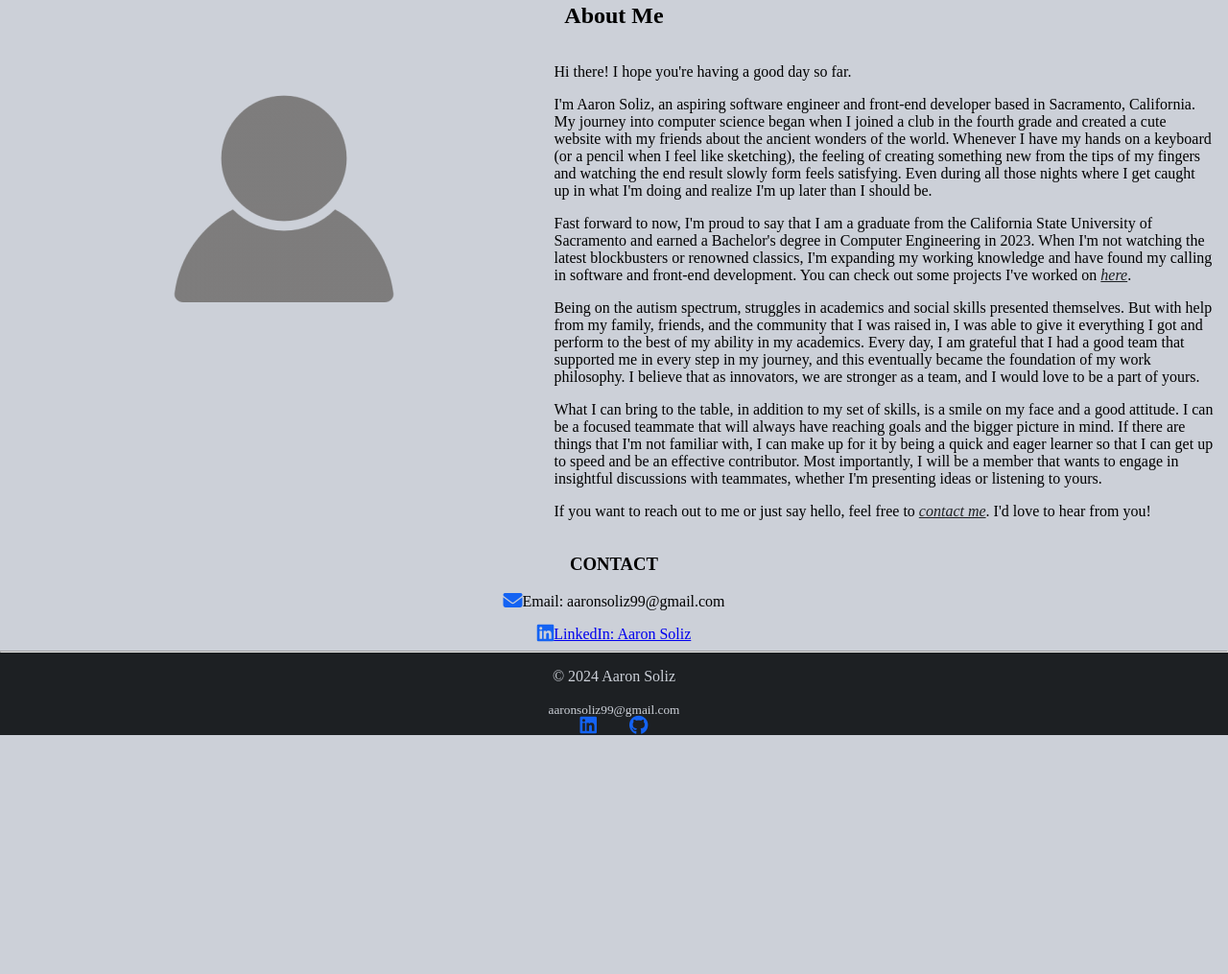
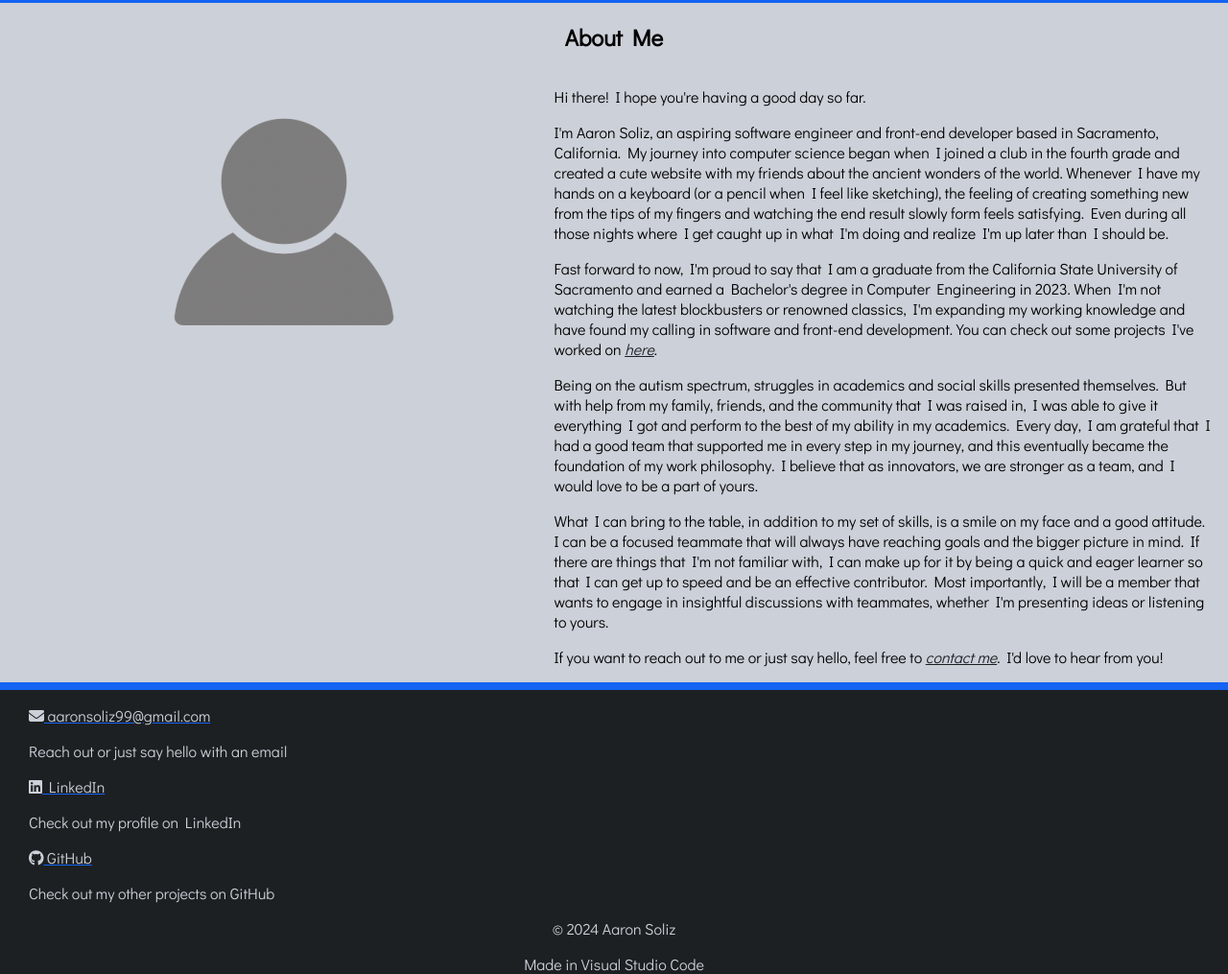
Before and after one commit to Aaron-Sol1z/aaronsoliz, a plain HTML site: page pages/about.html in a window 1280 px wide. Shown: the part 266-1281 px from the top of the page at 96% size. Before the commit the page ends 1032 px from the top, so only its background shows below. Drawn offline with Linux system fonts and the light colour scheme.

Commit message:
footer, header, and font patch

```diff
--- a/pages/about.html
+++ b/pages/about.html
@@ -5,6 +5,9 @@
         <meta name="viewport" content="width=device-width, initial-scale=1.0">
         <!--favicon-->
         <link rel="stylesheet" href="../styles/about.css">
+        <link rel="preconnect" href="https://fonts.googleapis.com">
+        <link rel="preconnect" href="https://fonts.gstatic.com" crossorigin>
+        <link href="https://fonts.googleapis.com/css2?family=Didact+Gothic&display=swap" rel="stylesheet">
         <script src="https://kit.fontawesome.com/cdf4549b51.js" crossorigin="anonymous"></script>
         <title>Aaron Soliz</title>
     </head>
@@ -71,21 +74,19 @@
                     </div>
                 </div>
             </div>
-
-            <!--contact-->
-            <div id="contact">
-                <h3>CONTACT</h3>
-                <p><i class="fa-solid fa-envelope fa-lg"></i>Email: aaronsoliz99@gmail.com</p>
-                <i class="fa-brands fa-linkedin fa-lg"></i><a href="https://www.linkedin.com/in/aaron-soliz-b78841290/" title="LinkedIn">LinkedIn: Aaron Soliz</a>
-            </div>
         </main>
         <!--footer-->
         <footer>
-            <hr>
+            <div class="contact">
+                <a href="mailto:aaronsoliz99@gmail.com" title="Email me"><p id="contact-header"><i class="fa-solid fa-envelope"></i> aaronsoliz99@gmail.com</p></a>
+                <p>Reach out or just say hello with an email</p>
+                <a href="https://www.linkedin.com/in/aaron-soliz-b78841290/" title="LinkedIn"><p id="contact-header"><i class="fa-brands fa-linkedin"></i> LinkedIn</p></a>
+                <p>Check out my profile on LinkedIn</p>
+                <a href="https://github.com/Aaron-Sol1z" title="GitHub"><p id="contact-header"><i class="fa-brands fa-github"></i> GitHub</p></a>
+                <p>Check out my other projects on GitHub</p>
+            </div>
             <p>&copy; <script>document.write(new Date().getFullYear())</script> Aaron Soliz</p>
-            <small><a href="mailto:aaronsoliz99@gmail.com" title="Email me">aaronsoliz99@gmail.com</a></small><br>
-            <a href="https://www.linkedin.com/in/aaron-soliz-b78841290/" title="LinkedIn"><i class="fa-brands fa-linkedin fa-lg"></i></a>
-            <a href="https://github.com/Aaron-Sol1z" title="GitHub"><i class="fa-brands fa-github fa-lg"></i></a>
+            <p>Made in Visual Studio Code</p>
         </footer>
         <script src="../scripts/dateAndTime.js"></script>
     </body>
--- a/styles/about.css
+++ b/styles/about.css
@@ -11,16 +11,16 @@ Malibu: #84A4FC (light blue)
     --malibu: #84A4FC;
 }
 body{
-
     background-color: var(--ghost);
     margin: 0;
     padding: 0;
-    font-family: century;
+    font-family:"Didact Gothic", sans-serif;
 }
 /***header***/
 header{
     background-color: var(--malibu);
     margin: 0;
+    border-bottom: 8px solid var(--blue-ribbon);
 }
 /*top banner*/
 .header-container{
@@ -130,12 +130,23 @@ header{
 }
 /***footer***/
 footer{
+    border-top: 8px solid var(--blue-ribbon);
+    min-height: 50px;
+    color: var(--ghost);
     background-color: var(--shark);
     text-align: center;
+    position: bottom;
+
+}
+footer .contact{
+    text-align: left;
+    padding-left: 30px;
+    padding-right: 30px;
+}
+footer .contact #contact-header{
+    text-decoration: underline var(--blue-ribbon);
     color: var(--ghost);
 }
-footer a{
-    text-decoration: none;
-    color: var(--ghost);
-    margin: 15px;
+footer p{
+    margin-bottom: 0;
 }
--- a/styles/contact.css
+++ b/styles/contact.css
@@ -11,16 +11,16 @@ Malibu: #84A4FC (light blue)
     --malibu: #84A4FC;
 }
 body{
-
     background-color: var(--ghost);
     margin: 0;
     padding: 0;
-    font-family: century;
+    font-family:"Didact Gothic", sans-serif;
 }
 /***header***/
 header{
     background-color: var(--malibu);
     margin: 0;
+    border-bottom: 8px solid var(--blue-ribbon);
 }
 /*top banner*/
 .header-container{
@@ -114,12 +114,23 @@ header{
 }
 /***footer***/
 footer{
+    border-top: 8px solid var(--blue-ribbon);
+    min-height: 50px;
+    color: var(--ghost);
     background-color: var(--shark);
     text-align: center;
+    position: bottom;
+
+}
+footer .contact{
+    text-align: left;
+    padding-left: 30px;
+    padding-right: 30px;
+}
+footer .contact #contact-header{
+    text-decoration: underline var(--blue-ribbon);
     color: var(--ghost);
 }
-footer a{
-    text-decoration: none;
-    color: var(--ghost);
-    margin: 15px;
+footer p{
+    margin-bottom: 0;
 }
--- a/styles/projects.css
+++ b/styles/projects.css
@@ -11,16 +11,16 @@ Malibu: #84A4FC (light blue)
     --malibu: #84A4FC;
 }
 body{
-
     background-color: var(--ghost);
     margin: 0;
     padding: 0;
-    font-family: century;
+    font-family:"Didact Gothic", sans-serif;
 }
 /***header***/
 header{
     background-color: var(--malibu);
     margin: 0;
+    border-bottom: 8px solid var(--blue-ribbon);
 }
 /*top banner*/
 .header-container{
@@ -129,6 +129,28 @@ header{
 }
 /***footer***/
 footer{
+    border-top: 8px solid var(--blue-ribbon);
+    min-height: 50px;
+    color: var(--ghost);
+    background-color: var(--shark);
+    text-align: center;
+    position: bottom;
+
+}
+footer .contact{
+    text-align: left;
+    padding-left: 30px;
+    padding-right: 30px;
+}
+footer .contact #contact-header{
+    text-decoration: underline var(--blue-ribbon);
+    color: var(--ghost);
+}
+footer p{
+    margin-bottom: 0;
+}
+/*
+footer{
     background-color: var(--shark);
     text-align: center;
     color: var(--ghost);
@@ -138,3 +160,4 @@ footer a{
     color: var(--ghost);
     margin: 15px;
 }
+*/
```
Also changed, not shown: pages/contact.html (+12 -4 lines), pages/projects.html (+12 -4 lines).
